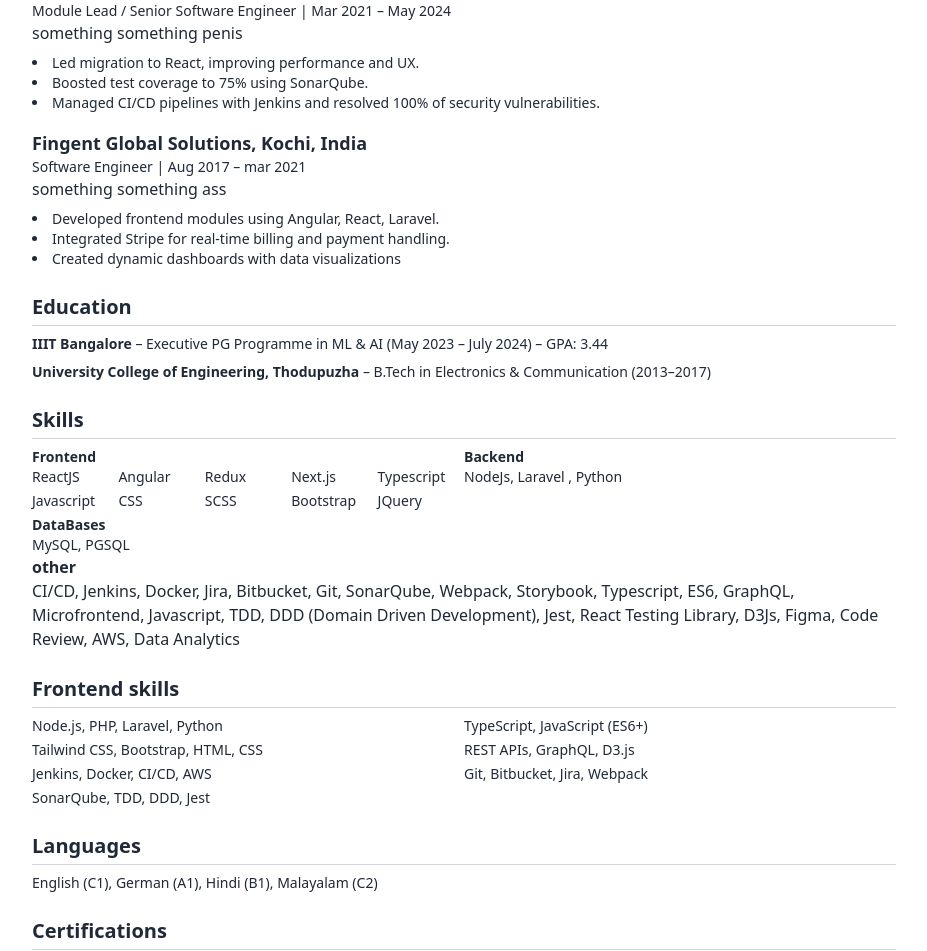
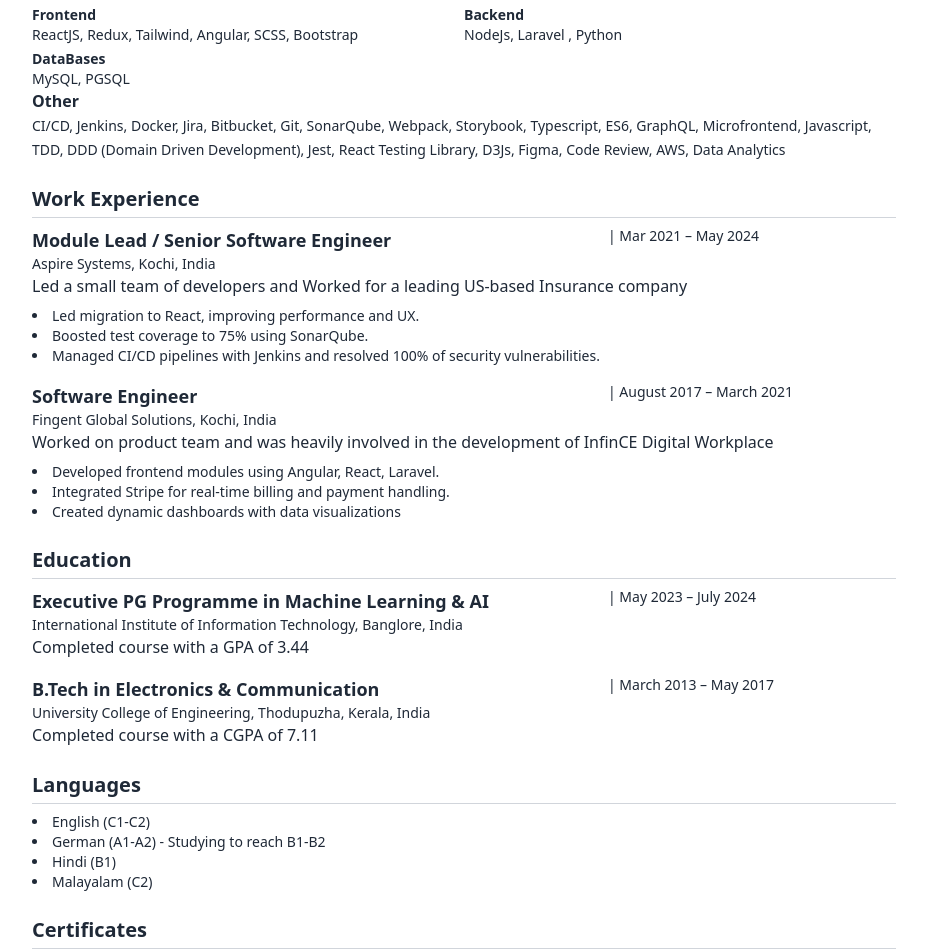
Before and after one commit to VivekPRajeev/resume-generator, a React (Create React App) app: page / in a window 1280 px wide. Shown: the part 341-1292 px from the top of the page, without its empty margins (176-1103 px from the left). Built offline with nearby package versions, Linux system fonts and the light colour scheme.

Commit message:
Changes to main template  layout  and CSS

```diff
--- a/src/components/WorkExperience.js
+++ b/src/components/WorkExperience.js
@@ -4,7 +4,7 @@
   location = "Kochi, India",
   startDate = "Mar 2021",
   endDate = "May 2024",
-  description = 'something something penis',
+  description = "something something penis",
   acheivements = [
     "Led migration to React, improving performance and UX.",
     "Boosted test coverage to 75% using SonarQube.",
@@ -13,16 +13,22 @@
 }) => {
   return (
     <div className="mb-4">
-      <h3 className="font-semibold text-lg">
+      <h3 class="grid grid-cols-3 ">
+        <span class="col-span-2 font-semibold text-lg">{jobTitle}</span>
+        <span class="text-left font-regular text-sm">
+          | {startDate} – {endDate}
+        </span>
+      </h3>
+
+      <p className="text-sm">
         {companyName}, {location}
-      </h3>
-      <p className="text-sm">
-        {jobTitle} | {startDate} – {endDate}
       </p>
       <p>{description}</p>
       <ul className="list-disc list-inside mt-2 text-sm">
         {acheivements &&
-          acheivements.map((acheivement, index) => <li key={index}>{acheivement}</li>)}
+          acheivements.map((acheivement, index) => (
+            <li key={index}>{acheivement}</li>
+          ))}
       </ul>
     </div>
   );
--- a/src/index.css
+++ b/src/index.css
@@ -1,3 +1,13 @@
 @tailwind base;
 @tailwind components;
 @tailwind utilities;
+@media print {
+  @page {
+    margin: 0; /* removes white space */
+    size: A4;
+  }
+
+  body {
+    margin: 0;
+  }
+}
--- a/src/resume/TemplateA/TemplateA.js
+++ b/src/resume/TemplateA/TemplateA.js
@@ -7,7 +7,7 @@
   faPassport,
   faPhone,
 } from "@fortawesome/free-solid-svg-icons";
-import { faLinkedin } from "@fortawesome/free-brands-svg-icons";
+import { faGithub, faLinkedin } from "@fortawesome/free-brands-svg-icons";
 import HeaderLabel from "../../components/HeaderLabel";
 import WorkExperience from "../../components/WorkExperience";
 import Section from "../../components/Section";
@@ -17,6 +17,7 @@
     <div className="max-w-4xl mx-auto px-4 py-8 text-gray-800 font-sans">
       <header className="text-center mb-5">
         <h1 className="text-3xl font-bold">Vivek Pulimparambil Rajeev</h1>
+        <h2 className="text-2xl font-bold">Senior Software Engineer</h2>
         <p className="text-sm mt-1">
           <HeaderLabel icon={faLocationDot} label={" Hamburg, Germany "} /> |
           <HeaderLabel icon={faPhone} label={" +49 1575 6609725 "} /> |
@@ -32,6 +33,14 @@
             href="https://www.linkedin.com/in/vivekprajeev"
             rel="noopener noreferrer"
             label="LinkedIn Profile"
+          />{" "}
+          |
+          <HeaderLabel
+            icon={faGithub}
+            target="_blank"
+            href="https://github.com/VivekPRajeev"
+            rel="noopener noreferrer"
+            label="Github"
           />
         </p>
         <p className="text-sm mt-1">
@@ -50,16 +59,42 @@
           collaborative team player.
         </p>
       </Section>
-
+      <Section title="Skills">
+        <div className="grid grid-cols-2 text-sm gap-y-1">
+          <div>
+            <h2 className="text-mb font-semibold ">Frontend</h2>
+            <div className=" text-sm gap-y-1">
+              <span>ReactJS, Redux, Tailwind, Angular, SCSS, Bootstrap </span>
+            </div>
+          </div>
+          <div>
+            <h2 className="text-mb font-semibold ">Backend</h2>
+            <span className=" text-sm gap-y-1">NodeJs, Laravel , Python</span>
+          </div>
+          <div>
+            <h2 className="text-mb font-semibold ">DataBases</h2>
+            <span className=" text-sm gap-y-1">MySQL, PGSQL</span>
+          </div>
+        </div>
+        <div>
+          <h2 className="text-mb font-semibold ">Other</h2>
+          <span className=" text-sm gap-y-1">
+            CI/CD, Jenkins, Docker, Jira, Bitbucket, Git, SonarQube, Webpack,
+            Storybook, Typescript, ES6, GraphQL, Microfrontend, Javascript, TDD,
+            DDD (Domain Driven Development), Jest, React Testing Library, D3Js,
+            Figma, Code Review, AWS, Data Analytics
+          </span>
+        </div>
+      </Section>
       <Section title="Work Experience">
-        <WorkExperience />
+        <WorkExperience description="Led a small team of developers and Worked for a leading US-based Insurance company"/>
         <WorkExperience
           companyName="Fingent Global Solutions"
           location="Kochi, India"
           jobTitle="Software Engineer"
-          startDate="Aug 2017"
-          endDate="mar 2021"
-          description="something  something ass"
+          startDate="August 2017"
+          endDate="March 2021"
+          description="Worked on product team and was heavily involved in the development of InfinCE Digital Workplace"
           acheivements={[
             "Developed frontend modules using Angular, React, Laravel.",
             "Integrated Stripe for real-time billing and payment handling.",
@@ -67,92 +102,43 @@
           ]}
         />
       </Section>
+      <Section title="Education">
+        <WorkExperience
+          companyName="International Institute of Information Technology"
+          location="Banglore, India"
+          jobTitle="Executive PG Programme in Machine Learning & AI"
+          startDate="May 2023"
+          endDate="July 2024"
+          description="Completed course with  a GPA of 3.44"
+          acheivements={[]}
+        />
+        <WorkExperience
+          companyName="University College of Engineering, Thodupuzha"
+          location="Kerala, India"
+          jobTitle="B.Tech in Electronics & Communication"
+          startDate="March 2013"
+          endDate="May 2017"
+          description="Completed course with  a CGPA of 7.11"
+          acheivements={[]}
+        />
+      </Section>
 
-      <section className="mb-6 text-left">
-        <h2 className="text-xl font-semibold border-b border-gray-300 pb-1 mb-2">
-          Education
-        </h2>
-        <p className="text-sm">
-          <strong>IIIT Bangalore</strong> – Executive PG Programme in ML & AI
-          (May 2023 – July 2024) – GPA: 3.44
-        </p>
-        <p className="text-sm mt-2">
-          <strong>University College of Engineering, Thodupuzha</strong> –
-          B.Tech in Electronics & Communication (2013–2017)
-        </p>
-      </section>
-      <Section title="Skills">
-        <div className="grid grid-cols-2 text-sm gap-y-1">
-          <div>
-            <h2 className="text-mb font-semibold ">Frontend</h2>
-            <div className="grid grid-cols-5 text-sm gap-y-1">
-              <span>ReactJS</span>
-              <span>Angular</span>
-              <span>Redux</span>
-              <span> Next.js</span>
-              <span>Typescript</span>
-              <span>Javascript</span>
-              <span>CSS</span>
-              <span>SCSS</span>
-              <span>Bootstrap</span>
-              <span>JQuery</span>
-            </div>
-          </div>
-          <div>
-            <h2 className="text-mb font-semibold ">Backend</h2>
-            <span>NodeJs, Laravel , Python</span>
-          </div>
-          <div>
-            <h2 className="text-mb font-semibold ">DataBases</h2>
-            <span>MySQL, PGSQL</span>
-          </div>
+      <Section title="Languages">
+        <ul className="list-disc list-inside text-sm">
+          <li> English (C1-C2)</li>
+          <li> German (A1-A2) - Studying to reach B1-B2</li>
+          <li> Hindi (B1)</li>
+          <li> Malayalam (C2)</li>
+        </ul>
+      </Section>
 
-        </div>
-         <div>
-            <h2 className="text-mb font-semibold ">other</h2>
-            <span>
-              CI/CD, Jenkins, Docker, Jira, Bitbucket, Git, SonarQube, Webpack,
-              Storybook, Typescript, ES6, GraphQL, Microfrontend, Javascript,
-              TDD, DDD (Domain Driven Development), Jest, React Testing Library,
-              D3Js, Figma, Code Review, AWS, Data Analytics
-            </span>
-          </div>
-      </Section>
-      <section className="mb-6 text-left">
-        <h3 className="text-xl font-semibold border-b border-gray-300 pb-1 mb-2">
-          Frontend skills
-        </h3>
-
-        <div className="grid grid-cols-2 text-sm gap-y-1">
-          <span>Node.js, PHP, Laravel, Python</span>
-          <span>TypeScript, JavaScript (ES6+)</span>
-          <span>Tailwind CSS, Bootstrap, HTML, CSS</span>
-          <span>REST APIs, GraphQL, D3.js</span>
-          <span>Jenkins, Docker, CI/CD, AWS</span>
-          <span>Git, Bitbucket, Jira, Webpack</span>
-          <span>SonarQube, TDD, DDD, Jest</span>
-        </div>
-      </section>
-
-      <section className="mb-6 text-left">
-        <h2 className="text-xl font-semibold border-b border-gray-300 pb-1 mb-2">
-          Languages
-        </h2>
-        <p className="text-sm">
-          English (C1), German (A1), Hindi (B1), Malayalam (C2)
-        </p>
-      </section>
-
-      <section className="mb-6  text-left">
-        <h2 className="text-xl font-semibold border-b border-gray-300 pb-1 mb-2">
-          Certifications
-        </h2>
-        <ul className="list-disc list-inside text-sm">
+      <Section title="Certificates">
+        <ul className="grid grid-cols-2 list-disc list-inside text-sm">
           <li>Cutshort Certified JavaScript – Advanced (Feb 2025)</li>
           <li>IT Security Foundations – LinkedIn (Jul 2024)</li>
           <li>React: Software Architecture – LinkedIn (Aug 2021)</li>
         </ul>
-      </section>
+      </Section>
 
       <section className="mb-6 text-left">
         <h2 className="text-xl font-semibold border-b border-gray-300 pb-1 mb-2">
```
